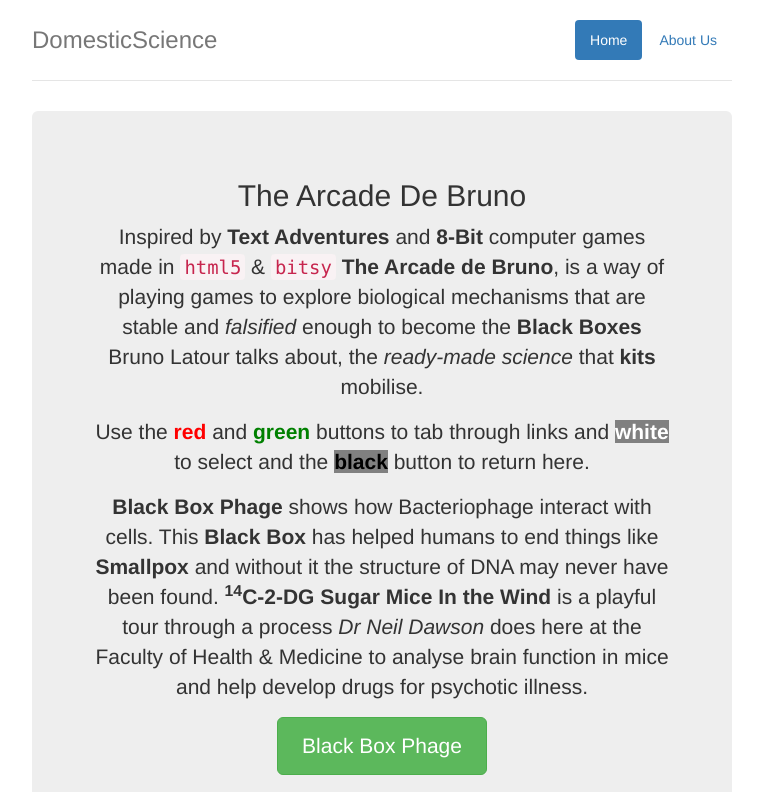
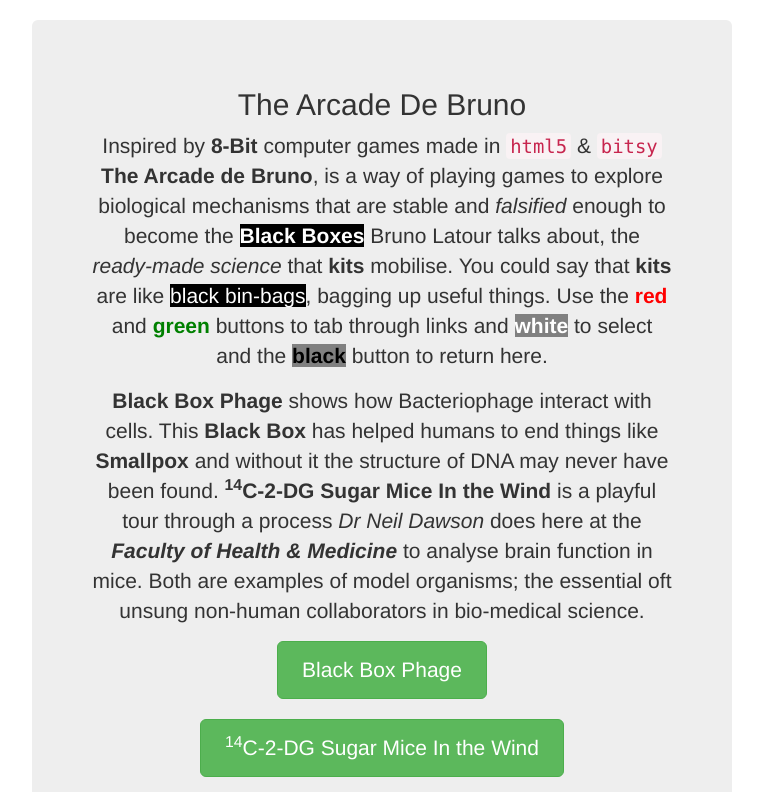
Before and after one commit to cheapjack/nonfiction, a plain HTML site: page InF.html in a window 1280 px wide. Shown: the top 792 px of the page, without its empty margins (258-1021 px from the left). Drawn offline with Linux system fonts and the light colour scheme.

Commit message:
Final update for Appraisal Meet

```diff
--- a/InF.html
+++ b/InF.html
@@ -18,27 +18,26 @@
 
     <div class="container">
         <div class="header">
-            <nav>
+            <!--<nav>
                 <ul class="nav nav-pills pull-right">
                     <li role="presentation" class="active"><a href="#">Home</a>
                     </li>
                     <li role="presentation"><a href="about.html">About Us</a>
-                    <!--<li role="presentation"><a href="mailto:ross@cheapjack.org.uk?Subject=Hello%20Domestic%20Science">Contact Us</a>-->
-
-                    <!--<li role="presentation" class="active"><a href="#">Sign In</a>
+                    <li role="presentation"><a href="mailto:ross@cheapjack.org.uk?Subject=Hello%20Domestic%20Science">Contact Us</a>
+                    <li role="presentation" class="active"><a href="#">Sign In</a>
                     </li>
                     <li role="presentation"><a href="showSignUp">Sign Up</a>
-                    </li>-->
+                    </li>
                 </ul>
-            </nav>
-            <h3 class="text-muted">DomesticScience</h3>
-        </div>
+                </nav>
+                <h3 class="text-muted">DomesticScience: Critical Kits</h3>
+            </div>-->
 
 
         <div class="jumbotron">
             <strong><h2>The Arcade De Bruno</h2></strong>
-            <p>Inspired by <strong>Text Adventures</strong> and <strong>8-Bit</strong> computer games made in <code>html5</code> & <code>bitsy</code> <strong>The Arcade de Bruno</strong>, is a way of playing games to explore biological mechanisms that are stable and <i>falsified</i> enough to become the <strong>Black Boxes</strong> Bruno Latour talks about,  the <i>ready-made science </i> that <strong>kits</strong> mobilise.</p>
-<p>Use the <a style="color: red"><strong>red</strong></a> and <a style="color: green"><strong>green</strong></a> buttons to tab through links and <a style="color: white; background-color: grey" ><strong>white</strong></a> to select and the <a style="background-color:grey; color: black;"><strong>black</strong></a> button to return here.<!-- <a style="color: blue"><strong>blue</strong></a> and <a style="background-color:grey; color: yellow;"><strong>yellow</strong></a> move
+            <p>Inspired by <strong>8-Bit</strong> computer games made in <code>html5</code> & <code>bitsy</code> <strong>The Arcade de Bruno</strong>, is a way of playing games to explore biological mechanisms that are stable and <i>falsified</i> enough to become the <a style="color: white; background-color: black;"><strong>Black Boxes</strong></a> Bruno Latour talks about,  the <i>ready-made science </i> that <strong>kits</strong> mobilise.
+            You could say that <strong>kits</strong> are like <a style="color: white; background-color: black">black bin-bags</a>, bagging up useful things. Use the <a style="color: red"><strong>red</strong></a> and <a style="color: green"><strong>green</strong></a> buttons to tab through links and <a style="color: white; background-color: grey" ><strong>white</strong></a> to select and the <a style="background-color:grey; color: black;"><strong>black</strong></a> button to return here.</p><!-- <a style="color: blue"><strong>blue</strong></a> and <a style="background-color:grey; color: yellow;"><strong>yellow</strong></a> move
 up and down through links</p>-->
 <!-- Basic fluid circular image-->
 <!--		<div class="container-fluid">
@@ -47,7 +46,8 @@ up and down through links</p>-->
             <img class="img-responsive img-circle center-block" src="images/InF2.png" width="200" />
         	</div>
 <h2>Play The Games</h2>-->
-<p><strong>Black Box Phage</strong> shows how Bacteriophage interact with cells. This <strong>Black Box</strong> has helped humans to end things like <strong>Smallpox</strong> and without it the structure of DNA may never have been found. <strong><sup>14</sup>C-2-DG Sugar Mice In the Wind</strong> is a playful tour through a process <i>Dr Neil Dawson</i> does here at the Faculty of Health & Medicine to analyse brain function in mice and help develop drugs for psychotic illness.</p>
+<p><strong>Black Box Phage</strong> shows how Bacteriophage interact with cells. This <strong>Black Box</strong> has helped humans to end things like <strong>Smallpox</strong> and without it the structure of DNA may never have been found. <strong><sup>14</sup>C-2-DG Sugar Mice In the Wind</strong> is a playful tour through a process <i>Dr Neil Dawson</i> does here at the <i><strong>Faculty of Health & Medicine</strong></i> to analyse brain function in mice. Both
+are examples of model organisms; the essential oft unsung non-human collaborators in bio-medical science. </p>
             <!--<p><a class="btn btn-lg btn-success" href="glenn.html" role="button">Reduced To Clear</a>
              <a class="btn btn-lg btn-success" href="BritishAisles/These_British_Aisles.html" role="button">These British Aisles</a>
              <br><br>
```
